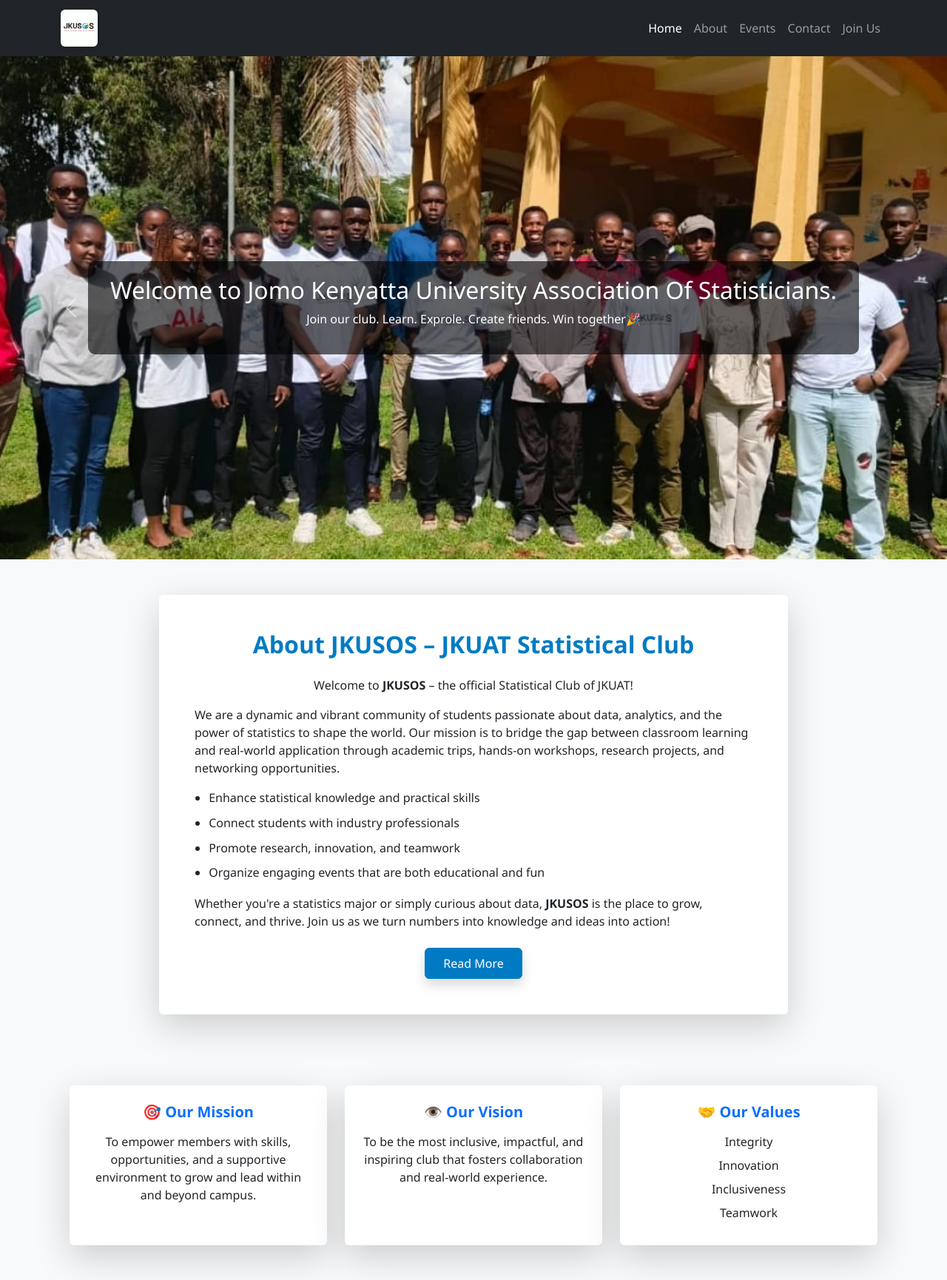
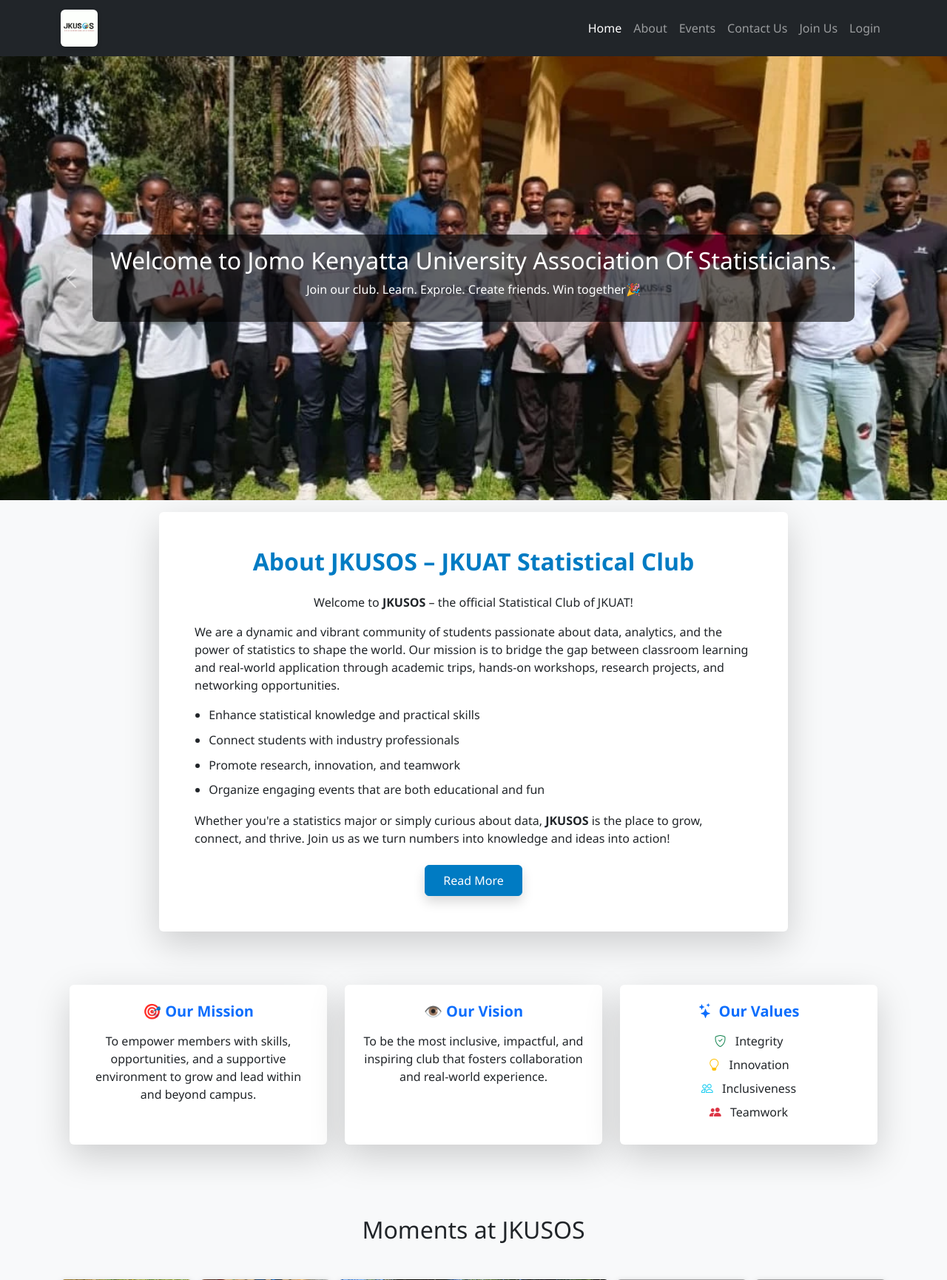
Before and after one commit to CodeConjurer09/jkusos, a Django app: page / in a window 1280 px wide. Shown: the top 1730 px of the page at 74% size. Run offline with Django 5.2, Linux system fonts and the light colour scheme; data comes from the database, SQL or seed files in the repository; both versions use the stored data as it was after the commit; grey boxes are pictures that could not be loaded.

Commit message:
Enhanced contact settings: added Instagram & WhatsApp group fields to ContactSettings model and admin. Also fixed carousel layout and improved homepage styling.

```diff
--- a/JKUSOS_website/settings.py
+++ b/JKUSOS_website/settings.py
@@ -9,7 +9,7 @@
 # Security
 SECRET_KEY = config('SECRET_KEY')
 DEBUG = config('DEBUG', default=False, cast=bool)
-ALLOWED_HOSTS = ['.onrender.com', 'localhost', '127.0.0.1']
+ALLOWED_HOSTS = ['.onrender.com', 'localhost', '127.0.0.1','192.168.0.102']
 
 # Installed apps
 INSTALLED_APPS = [
--- a/accounts/models.py
+++ b/accounts/models.py
@@ -91,7 +91,9 @@
 class ContactSettings(models.Model):
     email = models.EmailField()
     phone = models.CharField(max_length=20)
-    website = models.URLField()
+    website = models.URLField(null=True, blank=True)
+    instagram = models.URLField(null=True, blank=True)
+    whatsapp_group = models.URLField(null=True, blank=True)
 
     def __str__(self):
         return "JKUSOS Contact Settings"
--- a/static/css/home_page.css
+++ b/static/css/home_page.css
@@ -4,8 +4,6 @@
     padding: 0;
     overflow-x: hidden;
 }
-
-
 .jkusos-logo {
     height: 50px;
     width: auto;
@@ -19,16 +17,40 @@
     transform: scale(1.05);
 }
 .hero-carousel {
-    position: relative;
+    margin-bottom: 0;
     width: 100%;
 }
 .hero-carousel .carousel-item {
-    height: 85vh;
+    position: relative;
+    height: 75vh;
+    background-color: #000;
+    overflow: hidden;
 }
 .hero-img {
     width: 100%;
-    max-height: 85vh;
+    height: 100%;
     object-fit: cover;
+    object-position: center;
+}
+.carousel-caption {
+    position: absolute;
+    top: 0;
+    bottom: 0;
+    left: 0;
+    right: 0;
+    display: flex;
+    align-items: center;
+    justify-content: center;
+    text-align: center;
+    padding: 1rem;
+    z-index: 10;
+}
+.carousel-caption > div {
+    background-color: rgba(0, 0, 0, 0.6);
+    padding: 1rem 1.5rem;
+    border-radius: 10px;
+    color: white;
+    max-width: 90%;
 }
 .carousel-caption {
     top: 0;
@@ -38,11 +60,31 @@
     display: flex;
     align-items: center;
     justify-content: center;
+    text-align: center;
+    padding: 1rem;
+    z-index: 10;
 }
+
 .carousel-caption > div {
     background-color: rgba(0, 0, 0, 0.6);
-    padding: 20px 30px;
+    padding: 1rem 1.5rem;
     border-radius: 10px;
+    color: white;
+    max-width: 90%;
+}
+
+@media (max-width: 768px) {
+    .carousel-caption h2 {
+        font-size: 1.5rem;
+    }
+
+    .carousel-caption p {
+        font-size: 1rem;
+    }
+
+    .carousel-caption > div {
+        padding: 0.8rem 1rem;
+    }
 }
 
 
--- a/templates/home_base.html
+++ b/templates/home_base.html
@@ -17,7 +17,7 @@
 <!-- Navbar -->
 <nav class="navbar navbar-expand-lg navbar-dark bg-dark">
   <div class="container">
-    <a class="navbar-brand" href="#">
+    <a class="navbar-brand" href="{% url 'read_more' %}">
       <img src="{% static 'images/logo.jpg' %}" alt="JKUSOS Logo" class="jkusos-logo">
     </a>
     <button class="navbar-toggler" type="button" data-bs-toggle="collapse" data-bs-target="#navbarNav">
@@ -28,8 +28,9 @@
         <li class="nav-item"><a class="nav-link active" href="{% url 'home' %}">Home</a></li>
         <li class="nav-item"><a class="nav-link" href="{% url 'read_more' %}">About</a></li>
         <li class="nav-item"><a class="nav-link" href="{% url 'dashboard' %}">Events</a></li>
-        <li class="nav-item"><a class="nav-link" href="{% url 'contact_us' %}">Contact</a></li>
+        <li class="nav-item"><a class="nav-link" href="{% url 'contact_us' %}">Contact Us</a></li>
         <li class="nav-item"><a class="nav-link" href="{% url 'register' %}">Join Us</a></li>
+        <li class="nav-item"><a class="nav-link" href="{% url 'login' %}">Login</a></li>
       </ul>
     </div>
   </div>
@@ -53,10 +54,10 @@
         <h5 class="fw-bold text-green">Quick Links</h5>
         <ul class="list-unstyled">
           <li><a href="{% url 'home' %}" class="footer-link">Home</a></li>
-          <li><a href="#about" class="footer-link">About</a></li>
-          <li><a href="#programs" class="footer-link">Events</a></li>
+          <li><a href="{% url 'read_more' %}" class="footer-link">About</a></li>
+          <li><a href="{% url 'dashboard' %}" class="footer-link">Events</a></li>
           <li><a href="{% url 'register' %}" class="footer-link">Accounts</a></li>
-          <li><a href="#contact" class="footer-link">Contact</a></li>
+          <li><a href="{% url 'contact_us' %}" class="footer-link">Contact Us</a></li>
         </ul>
       </div>
       <div class="col-md-4 mb-4">
@@ -73,12 +74,16 @@
     </div>
     <hr class="border-light">
     <div class="text-center pb-3 text-white small">
-      <p class="mb-1">
-        Developed with <span class="text-danger">❤️</span> by
-        <a href="https://wa.me/message/MAKNN3CVILVMG1" target="_blank" class="text-decoration-none text-info fw-semibold">
-          CodeConjurer
-        </a>
-      </p>
+        <p class="mb-1">
+          Developed with <span class="text-danger">❤️</span> by
+          <a href="https://api.whatsapp.com/send?phone=254742368141&text=Hi+Frontdev+" target="_blank" class="text-decoration-none text-info fw-semibold">
+            d.ivy.d (Frontend)
+          </a>
+          &
+          <a href="https://wa.me/message/MAKNN3CVILVMG1" target="_blank" class="text-decoration-none text-info text-success fw-semibold">
+            CodeConjurer (Backend)
+          </a>
+        </p>
       <p class="mb-0">&copy; 2025 JKUSOS. All rights reserved.</p>
     </div>
   </div>
--- a/templates/homepage.html
+++ b/templates/homepage.html
@@ -56,7 +56,7 @@
 </section>
 
 <!-- About Section -->
-<section id="about" class="about-section py-5">
+<section id="about" class="about-section pt-3 pb-4">
   <div class="container d-flex justify-content-center">
     <div class="about-card shadow-lg p-5 bg-white rounded animate-slide-up">
       <h2 class="text-center mb-4">About JKUSOS – JKUAT Statistical Club</h2>
@@ -106,12 +106,12 @@
       <!-- Values Card -->
       <div class="col-md-4">
         <div class="mv-card shadow-lg p-4 bg-white rounded h-100 text-center">
-          <h5 class="mb-3 text-primary">🤝 Our Values</h5>
+          <h5 class="mb-3 text-primary"><i class="bi bi-stars me-2"></i>Our Values</h5>
           <ul class="list-unstyled">
-            <li>Integrity</li>
-            <li>Innovation</li>
-            <li>Inclusiveness</li>
-            <li>Teamwork</li>
+            <li><i class="bi bi-shield-check text-success me-2"></i> Integrity</li>
+            <li><i class="bi bi-lightbulb text-warning me-2"></i> Innovation</li>
+            <li><i class="bi bi-people text-info me-2"></i> Inclusiveness</li>
+            <li><i class="bi bi-people-fill text-danger me-2"></i> Teamwork</li>
           </ul>
         </div>
       </div>
@@ -137,7 +137,6 @@
       <img src="{% static 'images/event2.jpg' %}" alt="Club Event 7">
       <img src="{% static 'images/photo8.jpg' %}" alt="Club Event 8">
       <img src="{% static 'images/event3.jpg' %}" alt="Club Event 9">
-      <img src="{% static 'images/photo10.jpg' %}" alt="Club Event 10">
     </div>
   </div>
 </section>
```
Also changed, not shown: accounts/admin.py (+6 -3 lines), templates/contact.html (+17 -0 lines), accounts/migrations/0009_contactsettings_instagram_and_more.py (added), accounts/migrations/0010_contactsettings_whatsapp_group.py (added), db.sqlite3, events/migrations/0003_alter_event_banner.py (added).
